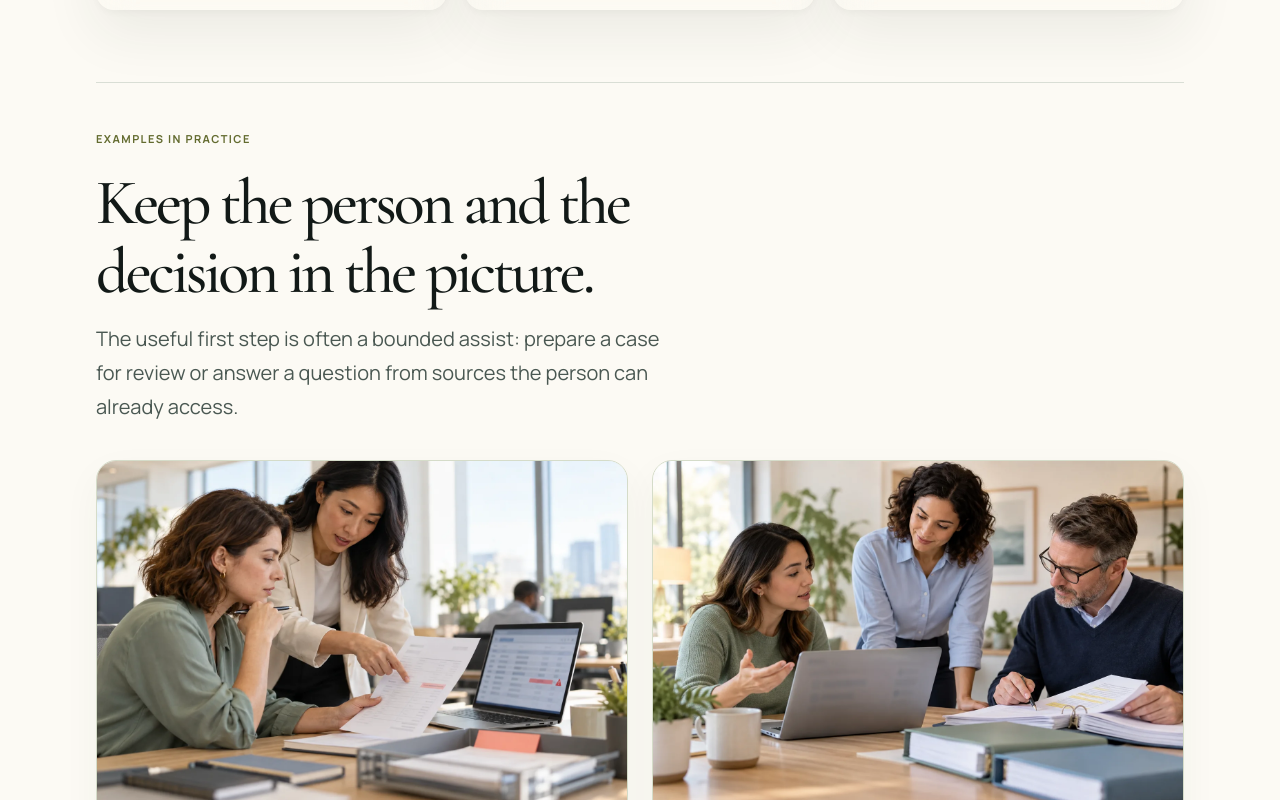
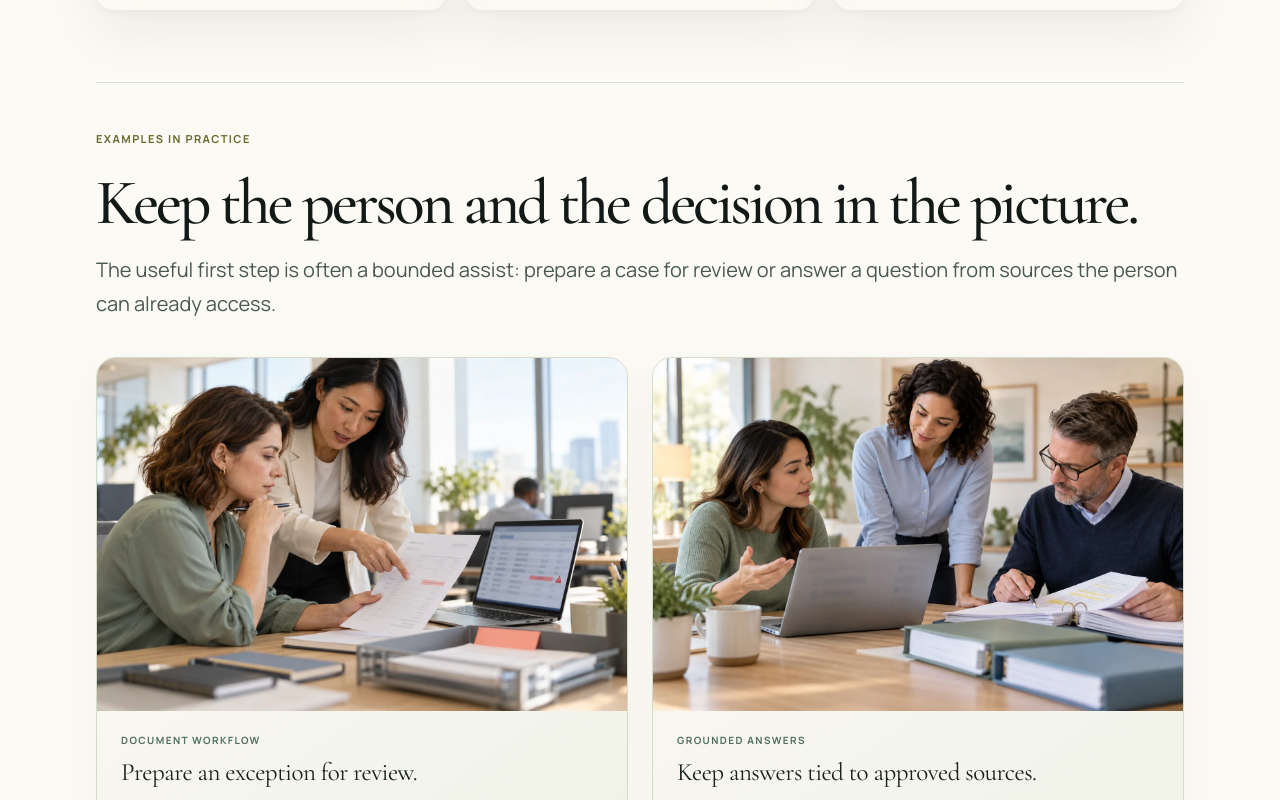
Before and after one commit to sougataroy-architect/adaptsphere-website, a Next.js app in the folder app/: page / in a window 1280 px wide. Shown: the part 2040-2840 px from the top of the page. Built offline with nearby package versions, Linux system fonts and the light colour scheme.

Commit message:
Align content intros with full-width panels

```diff
--- a/app/src/app/globals.css
+++ b/app/src/app/globals.css
@@ -251,3 +251,15 @@
 /* Keep authorization-record cards readable inside their four-column layout. */
 .problem-grid.governance-record-grid>article{padding:24px}
 .problem-grid.governance-record-grid>article>p{margin-top:12px;font-size:16px;line-height:1.6}
+
+/* Let the workflow introduction use the same content width as its example. */
+.governance-workflow-section .section-heading{max-width:none}
+.governance-workflow-section .section-heading>p:not(.eyebrow){max-width:none}
+
+/* Align wide governance panels with the introductions directly above them. */
+.governance-decision-section>.container>.section-heading,.governance-record-section>.container>.section-heading{max-width:none}
+.governance-decision-section>.container>.section-heading>p:not(.eyebrow),.governance-record-section>.container>.section-heading>p:not(.eyebrow){max-width:none}
+
+/* Keep section introductions aligned to the wide diagrams and grids directly below. */
+.editorial-examples>.section-heading,.home-process-section>.container>.section-heading,.microsoft-focus-section>.container>.section-heading,.microsoft-editorial>.section-heading,.assessment-result>.section-heading{max-width:none}
+.editorial-examples>.section-heading>p:not(.eyebrow),.home-process-section>.container>.section-heading>p:not(.eyebrow),.microsoft-focus-section>.container>.section-heading>p:not(.eyebrow),.microsoft-editorial>.section-heading>p:not(.eyebrow),.assessment-result>.section-heading>p:not(.eyebrow){max-width:none}
--- a/app/src/app/page.tsx
+++ b/app/src/app/page.tsx
@@ -24,6 +24,6 @@ export default function Home(){return <>
 <Section className="muted-section"><Container><div className="feature-grid"><div><Eyebrow>Agent governance + security</Eyebrow><h2>Give every agent<br/>clear authority and limits.</h2><p>Set the business purpose and owner, then enforce boundaries around identity, data, and tools. Test how the agent handles malicious instructions, denied actions, and changes in its access.</p><TextLink href="/agent-governance">See the authorization path</TextLink></div><div className="control-questions">{["Who approves and owns this agent?","Which identity and permissions does it use?","What content and tools can it reach?","Which actions need a human decision?","How are activity and access reviewed?"].map((q,i)=><p key={q}><span>0{i+1}</span>{q}</p>)}</div></div></Container></Section>
 <Section><Container><div className="feature-grid"><div><Eyebrow>Microsoft AI specialization</Eyebrow><h2>Deploy Microsoft AI.<br/>Govern and secure its access.</h2><p>Plan how staff will use Microsoft 365 Copilot and Copilot Studio agents. Trace content access, agent identity, connector permissions, and human approval points. Test the controls that apply to the workload.</p><TextLink href="/microsoft-ai">Microsoft AI Governance &amp; Security</TextLink></div><div className="technology-grid">{[["Microsoft 365 Copilot","Content permissions + deployment readiness"],["Copilot Studio","Authentication + connector boundaries"],["Microsoft Entra","Agent identity + scoped access"],["Microsoft Purview","Data protection + audit evidence"],["Microsoft Foundry","Agent architecture + security controls"],["Power Platform","Environment + data policies"]].map(([t,d])=><div key={t}><strong>{t}</strong><p>{d}</p></div>)}</div></div></Container></Section>
 <Section className="muted-section"><Container><div className="feature-grid"><div><Eyebrow>Integration + modernization</Eyebrow><h2>Connect AI to your<br/>existing applications.</h2><p>Connect AI to older applications through APIs, interfaces that let systems exchange information. Define access, approvals, and what happens if something fails before AI reads or changes business records.</p><TextLink href="/services/ai-integration-modernization">Explore modernization</TextLink></div><ModernizationFlow/></div></Container></Section>
-<Section><Container><SectionHeading label="How we work" title="Close to your systems. Clear about the next step."/><ol className="process-grid">{[["Understand","Map your workflow, data, access, threat exposure, and business needs."],["Design","Define purpose, identity, tool permissions, security boundaries, approvals, and owners."],["Implement","Build the integration and enforce approved limits at the system boundary."],["Operate","Test misuse and failure paths, record evidence, monitor the system, and maintain a response plan."]].map(([t,d],i)=><li key={t}><span className="card-number">0{i+1}</span><h3>{t}</h3><p>{d}</p></li>)}</ol><TextLink href="/how-we-work">Our delivery approach</TextLink></Container></Section>
+<Section className="home-process-section"><Container><SectionHeading label="How we work" title="Close to your systems. Clear about the next step."/><ol className="process-grid">{[["Understand","Map your workflow, data, access, threat exposure, and business needs."],["Design","Define purpose, identity, tool permissions, security boundaries, approvals, and owners."],["Implement","Build the integration and enforce approved limits at the system boundary."],["Operate","Test misuse and failure paths, record evidence, monitor the system, and maintain a response plan."]].map(([t,d],i)=><li key={t}><span className="card-number">0{i+1}</span><h3>{t}</h3><p>{d}</p></li>)}</ol><TextLink href="/how-we-work">Our delivery approach</TextLink></Container></Section>
 <Section className="platform-section"><Container><div className="section-heading-row"><SectionHeading label="Engineering in practice" title="Close to the realities of production." text="Selected platform engineering and technical operations on independent digital properties."/><TextLink href="/services/platform-engineering">Platform engineering</TextLink></div><div className="platform-grid"><article><span className="eyebrow">Research platform</span><h3>sougataroy.com<span className="sr-only">Independent research property</span></h3><p>Next.js development, content infrastructure, hosting and domain administration, deployment, and ongoing technical operations.</p></article><article><span className="eyebrow">Digital media + resources</span><h3>Voyagers Beyond</h3><p>Platform engineering, content infrastructure, deployment, maintenance, and automation.</p></article></div><p className="small-note">Content and editorial rights remain with the respective property owners. These references describe technical work, not paid-client or endorsement claims.</p></Container></Section>
 <Section><Container><div className="section-heading-row"><SectionHeading label="Insights" title="The decisions beneath the technology."/><TextLink href="/insights">All insights</TextLink></div><div className="insight-grid">{insights.map(item=><InsightCard key={item.slug} item={item}/>)}</div></Container></Section><CTASection/></>;}
--- a/app/src/components/AgentThreatReview.module.css
+++ b/app/src/components/AgentThreatReview.module.css
@@ -83,3 +83,6 @@
 @media (prefers-reduced-motion: reduce) {
   .photo img { transition: none; }
 }
+
+.section :global(.section-heading) { max-width: none; }
+.section :global(.section-heading > p:not(.eyebrow)) { max-width: none; }
```
Also changed, not shown: app/src/app/agent-governance/page.tsx (+1 -1 lines), app/src/app/microsoft-ai/page.tsx (+1 -1 lines).
